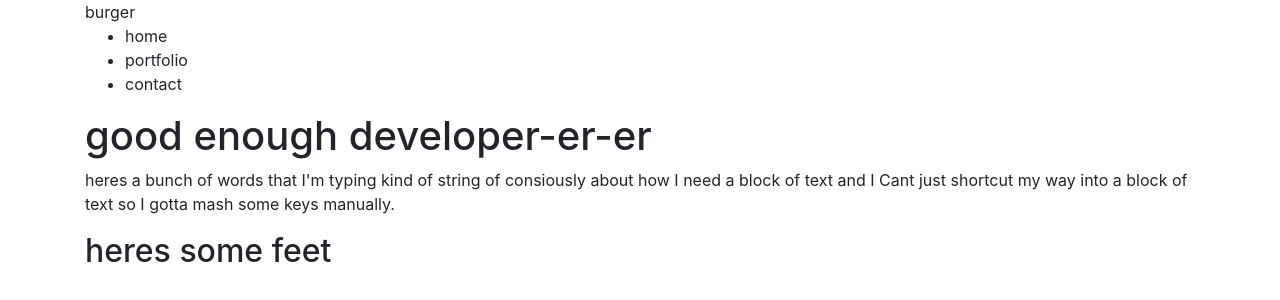
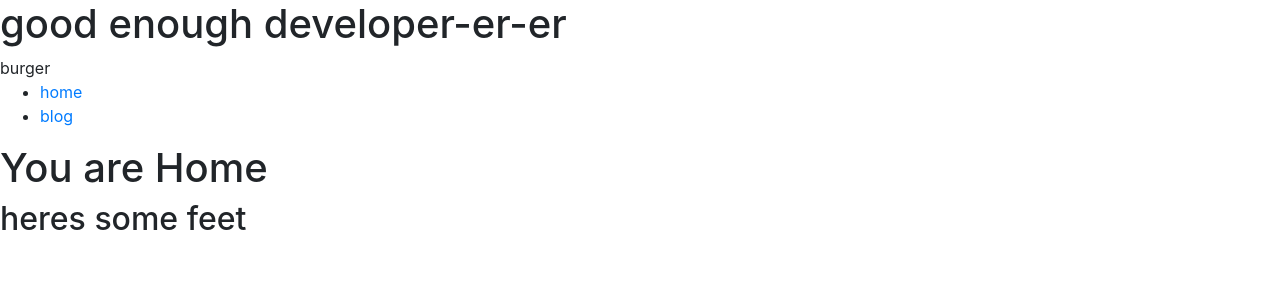
Before and after one commit to austindryden/react-portfolioish, a React (Create React App) app: page / in a window 1280 px wide. Shown: the top 300 px of the page. Built offline with nearby package versions, Linux system fonts and the light colour scheme.

Commit message:
adds Router Routing

```diff
--- a/package.json
+++ b/package.json
@@ -8,6 +8,7 @@
     "@testing-library/user-event": "^7.1.2",
     "react": "^16.12.0",
     "react-dom": "^16.12.0",
+    "react-router-dom": "^5.1.2",
     "react-scripts": "3.3.1"
   },
   "scripts": {
--- a/src/App.js
+++ b/src/App.js
@@ -4,19 +4,54 @@ import './App.css';
 import Header from './Header';
 import Main from './Main';
 import Footer from './Footer';
+import Nav from "./Nav";
+import {BrowserRouter as Router, Switch, Route, Link} from "react-router-dom";
 
 
 const headerCopy="good enough developer-er-er";
-const websiteCopy = `heres a bunch of words that I'm typing kind of string of consiously about how I need a block of text and I Cant just shortcut my way into a block of text so I gotta mash some keys manually.`;
-const linknames = ['home', 'portfolio', 'contact']
+const websiteCopy = `heres a bunch of words that I'm typing kind of string of consiously about how I need a block of text and I can't just shortcut my way into a block of text so I gotta mash some keys manually.`;
+const linknames = [
+  {text:'home', path :"/"},
+  {text:'blog', path :"/blog"}
+  ]
 function App() {
   return (
-    <div className="container">
-      <Header content={headerCopy} headerLinks={linknames} />
-      <Main content={websiteCopy} />
+    <Router>
+      <Header content={headerCopy} />
+      <Nav links={linknames} />
+      <Switch>
+        <Route path="/blog/list">
+          <BlogList />
+        </Route>
+        <Route path="/blog">
+          <Blog />
+        </Route>
+        <Route path="/">
+          <Home />
+        </Route>
+      </Switch>
       <Footer />
-    </div>
+
+
+      {/* <div className="container">
+        <Header content={headerCopy} headerLinks={linknames} />
+        <Main content={websiteCopy} />
+        <Footer />
+      </div> */}
+    </Router>
   );
 }
 
+function Home(){
+  return <h1> You are Home</h1>
+}
+
+function Blog(){
+  return <h1> You are on the Blog</h1>
+}
+
+function BlogList(){
+  return <h1> You are on the Blog List</h1>
+}
+
 export default App;
--- a/src/Header.js
+++ b/src/Header.js
@@ -5,7 +5,7 @@ function Header({content, headerLinks}){
     console.log(headerLinks)
     return(
         <header>
-            <Nav links={headerLinks} />
+            {/* <Nav links={headerLinks} /> */}
             <h1>{content}</h1>
         </header>
     );
--- a/src/Nav.js
+++ b/src/Nav.js
@@ -1,4 +1,6 @@
 import React from 'react';
+import {Link} from 'react-router-dom';
+
 
 class Nav extends React.Component{
 
@@ -15,9 +17,10 @@ class Nav extends React.Component{
                     <a onClick={this._toggleMenu}>burger</a>
                     {this.state.isOpen ?
                     <ul>
-                        {this.props.links.map((link, index) =>{
+                        {this.props.links.map((item, index) =>{
                             return(
-                                <li key={index}>{link}</li>
+
+                                <li key={index}><Link to={item.path}>{item.text}</Link></li>
                             )
                         })}
 
```
Also changed, not shown: 1 other file (tests, documents, lock files or other folders).
